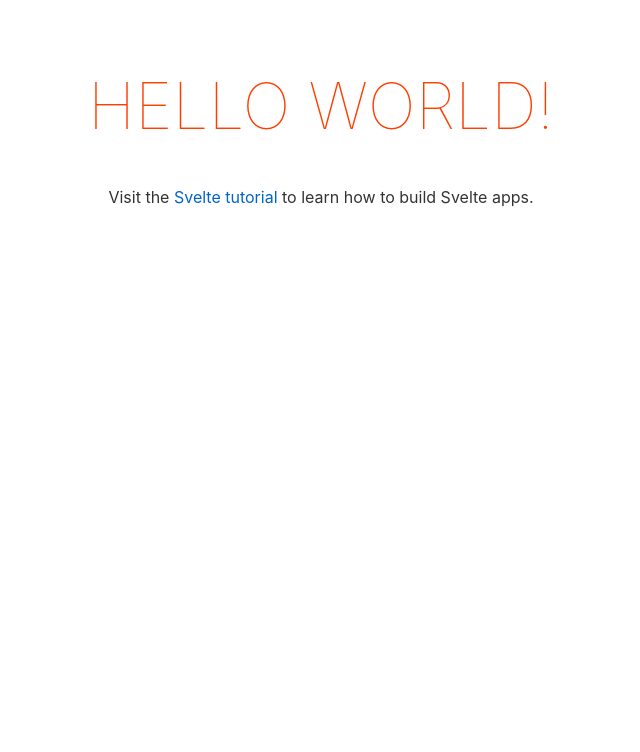
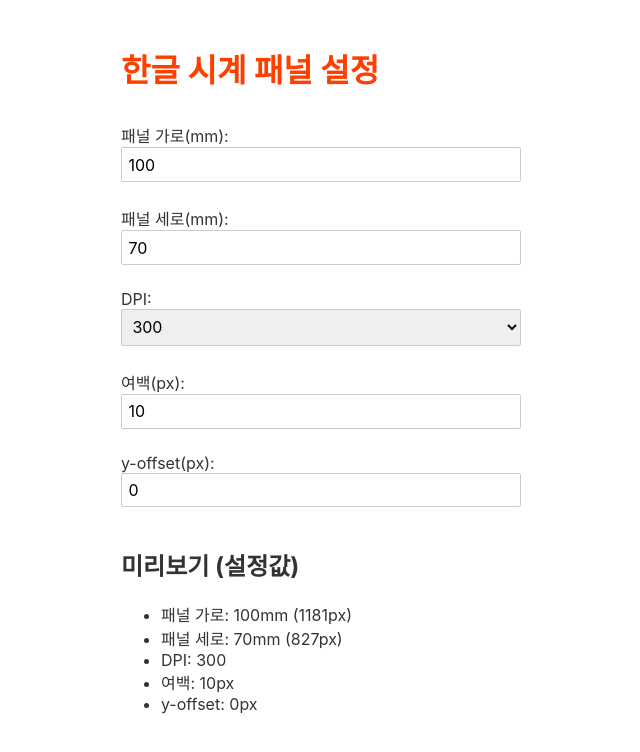
Before and after one commit to suapapa/hangulclock-panel-maker, a Svelte app in the folder svelte-app/: page / in a window 1280 px wide. Shown: the top 752 px of the page, without its empty margins (319-959 px from the left). Built offline with nearby package versions, Linux system fonts and the light colour scheme.

Commit message:
feat: setting input form

```diff
--- a/svelte-app/src/App.svelte
+++ b/svelte-app/src/App.svelte
@@ -1,30 +1,91 @@
 <script>
 	export let name;
+
+	// 상태 변수 선언
+	let panelWidthMM = 100; // mm
+	let panelHeightMM = 70; // mm
+	let margin = 10;
+	let yOffset = 0;
+	let dpi = "300"; // 문자열로 선언
+
+	// mm → px 변환 함수
+	function mmToPx(mm, dpi) {
+		return Math.round((mm / 25.4) * Number(dpi));
+	}
 </script>
 
 <main>
-	<h1>Hello {name}!</h1>
-	<p>Visit the <a href="https://svelte.dev/tutorial">Svelte tutorial</a> to learn how to build Svelte apps.</p>
+	<h1>한글 시계 패널 설정</h1>
+	<form autocomplete="off">
+		<label>
+			패널 가로(mm):
+			<input type="number" bind:value={panelWidthMM} min="10" max="500" required />
+		</label>
+		<label>
+			패널 세로(mm):
+			<input type="number" bind:value={panelHeightMM} min="10" max="500" required />
+		</label>
+		<label>
+			DPI:
+			<select bind:value={dpi} class="dpi-select">
+				<option value="150">150</option>
+				<option value="200">200</option>
+				<option value="300">300</option>
+				<option value="600">600</option>
+				<option value="1200">1200</option>
+			</select>
+		</label>
+		<label>
+			여백(px):
+			<input type="number" bind:value={margin} min="0" max="100" required />
+		</label>
+		<label>
+			y-offset(px):
+			<input type="number" bind:value={yOffset} min="-100" max="100" required />
+		</label>
+		<!-- 추가 입력 항목 필요시 여기에 -->
+	</form>
+
+	<div style="margin-top:2em;">
+		<h2>미리보기 (설정값)</h2>
+		<ul>
+			<li>패널 가로: {panelWidthMM}mm ({mmToPx(panelWidthMM, dpi)}px)</li>
+			<li>패널 세로: {panelHeightMM}mm ({mmToPx(panelHeightMM, dpi)}px)</li>
+			<li>DPI: {dpi}</li>
+			<li>여백: {margin}px</li>
+			<li>y-offset: {yOffset}px</li>
+		</ul>
+	</div>
 </main>
 
 <style>
 	main {
-		text-align: center;
+		text-align: left;
 		padding: 1em;
-		max-width: 240px;
+		max-width: 400px;
 		margin: 0 auto;
 	}
 
 	h1 {
 		color: #ff3e00;
-		text-transform: uppercase;
-		font-size: 4em;
-		font-weight: 100;
+		font-size: 2em;
+		font-weight: 700;
+		margin-bottom: 1em;
 	}
 
-	@media (min-width: 640px) {
-		main {
-			max-width: none;
-		}
+	form label {
+		display: block;
+		margin-bottom: 1em;
+	}
+
+	input[type="number"], select.dpi-select {
+		width: 100%;
+		font-family: inherit;
+		font-size: inherit;
+		padding: 0.4em;
+		margin: 0 0 0.5em 0;
+		box-sizing: border-box;
+		border: 1px solid #ccc;
+		border-radius: 2px;
 	}
 </style>
```
